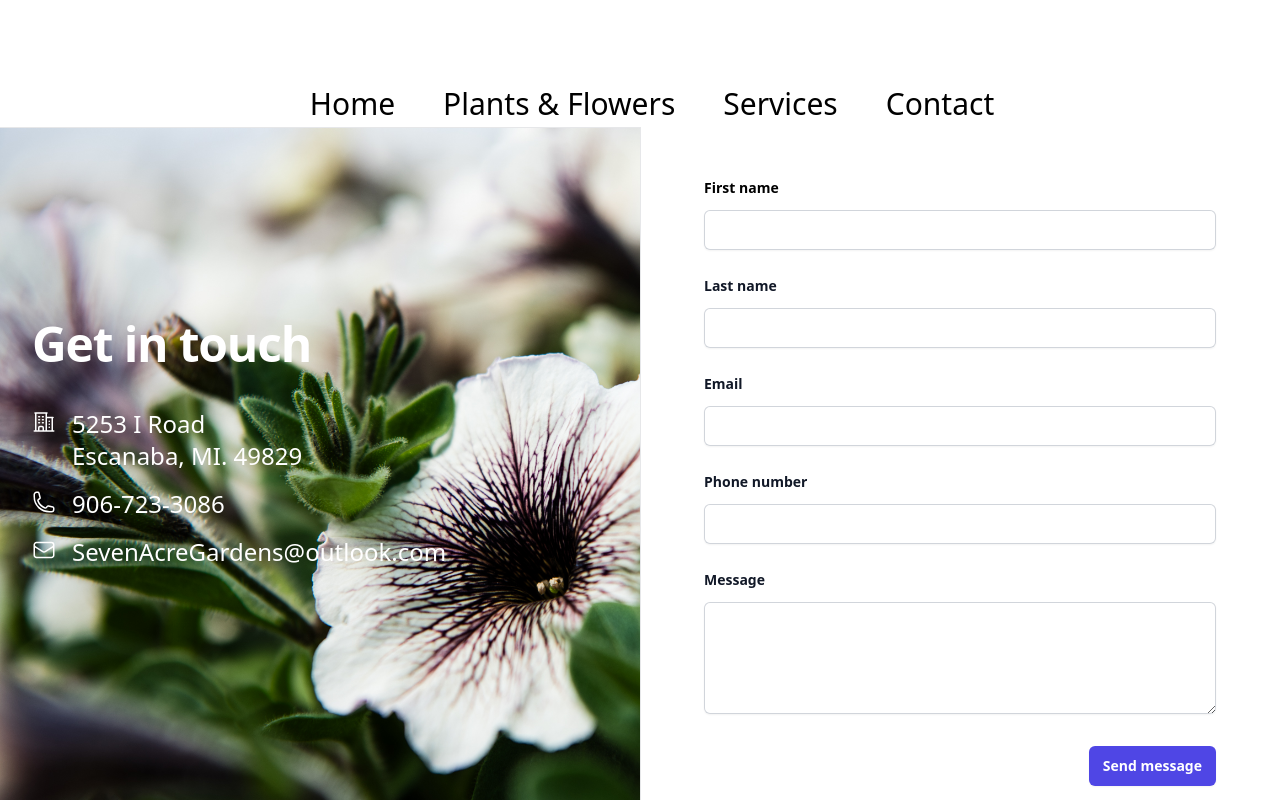
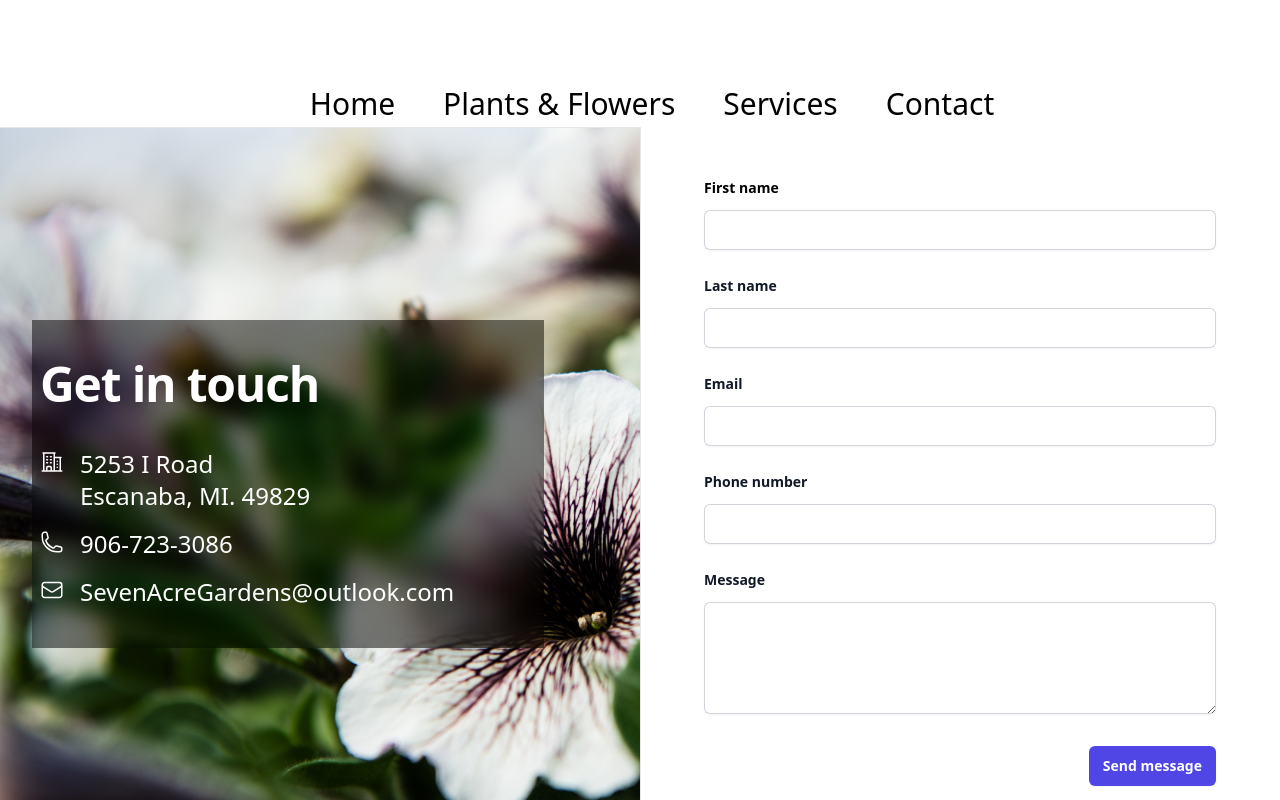
Before and after one commit to lee14k/seven-acres, a Next.js app: page /contact in a window 1280 px wide. Shown: the top 800 px of the page. Built offline with nearby package versions, Linux system fonts and the light colour scheme.

Commit message:
contact form pretty

```diff
--- a/components/ContactForm.jsx
+++ b/components/ContactForm.jsx
@@ -59,14 +59,10 @@ export default function ContactForm() {
       <div className="mx-auto grid grid-cols-1 lg:grid-cols-2">
         <div className="relative px-6 pb-20 pt-24 sm:pt-32 lg:static lg:px-8 lg:py-48">
           <div className="mx-auto max-w-xl lg:mx-0 lg:max-w-lg">
-            <div className="absolute inset-y-0 left-0 -z-10 w-full overflow-hidden bg-gray-100 ring-1 ring-gray-900/10 lg:w-1/2 contact-side-one ">
-              <rect
-                width="100%"
-                height="100%"
-                strokeWidth={0}
-                fill="url(#83fd4e5a-9d52-42fc-97b6-718e5d7ee527)"
-              />
+            <div className="absolute inset-y-0 left-0 -z-10 w-full overflow-hidden bg-gray-100 ring-1 ring-gray-900/10 lg:w-1/2 contact-side-one  ">
+
             </div>
+            <div className="text-background py-10 px-2">
             <h2 className="text-5xl font-bold tracking-tight text-white">
               Get in touch
             </h2>
@@ -121,6 +117,7 @@ export default function ContactForm() {
               </div>
             </dl>
           </div>
+        </div>
         </div>
         <form onSubmit={handleSubmit}
         method="POST" className=" pt-12 ">
--- a/styles/globals.css
+++ b/styles/globals.css
@@ -672,3 +672,7 @@
   background-image:url('/Flowers_Lo-Res-8316.jpg');
   background-size: cover;
 }
+.text-background {
+  background: rgba(0,0,0,0.5);
+  backdrop-filter: saturate(180%) blur(10px);
+}
```
